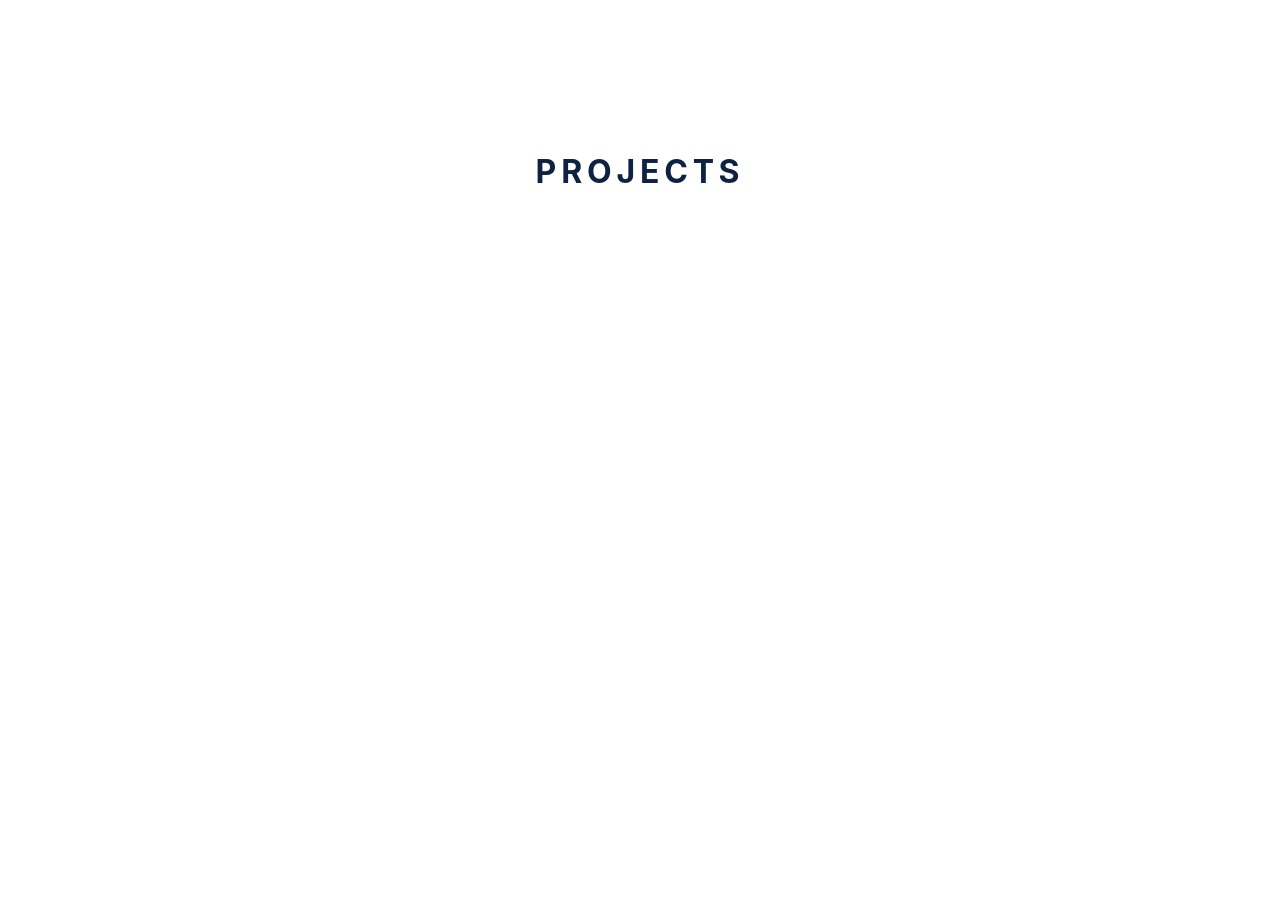
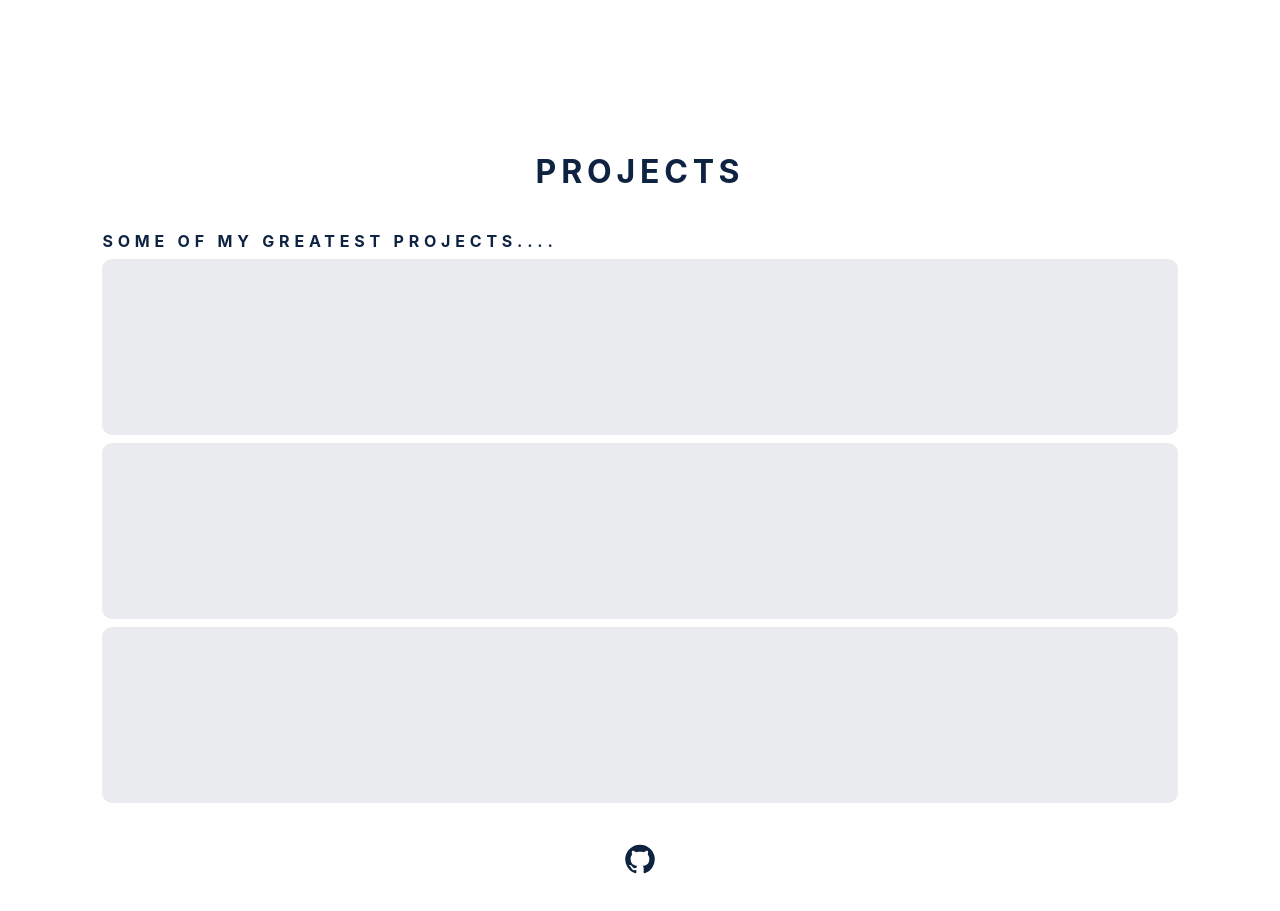
Before and after one commit to ishant2612/portfolio-v2, a React (Create React App) app: page / in a window 1280 px wide. Shown: the part 1720-2631 px from the top of the page. Built offline with nearby package versions, Linux system fonts and the light colour scheme; a web font is replaced by a local one.

Commit message:
Add @react-spring/web dependency and enhance About and Projects components with new styles and animations

```diff
--- a/package.json
+++ b/package.json
@@ -8,6 +8,7 @@
     "@gsap/react": "^2.1.1",
     "@mui/icons-material": "^6.1.3",
     "@mui/material": "^6.1.3",
+    "@react-spring/web": "^9.7.5",
     "@testing-library/jest-dom": "^5.17.0",
     "@testing-library/react": "^13.4.0",
     "@testing-library/user-event": "^13.5.0",
--- a/src/Components/About.jsx
+++ b/src/Components/About.jsx
@@ -28,6 +28,7 @@ const About = () => {
           {
             clipPath: "circle(100% at 50% 50%)", // Expands clip-path to cover screen
             duration: 1,
+            paddingTop: "10vh",
           },
           "same"
         )
@@ -35,6 +36,14 @@ const About = () => {
           ".skill-box p",
           {
             marginTop: "0vh",
+          },
+          "same"
+        )
+        .to(
+          ".bubbles",
+          {
+            opacity: 1,
+            duration: 0.5,
           },
           "same"
         );
@@ -102,7 +111,9 @@ const About = () => {
       <div className="skills" id="skills">
         <div className="skill-box">
           <p>SKILLS</p>
-          <div className="bubbles"></div>
+          <div className="bubbles">
+
+          </div>
         </div>
       </div>
     </div>
--- a/src/Components/Projects.jsx
+++ b/src/Components/Projects.jsx
@@ -1,10 +1,21 @@
 import React from "react";
 import "../Styles/Project.css";
+import GitHubIcon from '@mui/icons-material/GitHub';
 const Projects = () => {
   return (
     <div className="project-wrapper" id="projects">
       <div className="project-title">
-        <p>Projects</p>
+        <p className="project-title-text">Projects</p>
+        <div className="project-sec">
+          <p className="project-sec-title">Some of my greatest projects....</p>
+          <div className="pros">
+
+          </div>
+          <div className="pros"></div>
+          <div className="pros"></div>
+        </div>
+          <GitHubIcon className="github-icon" style={{color: "#0E2341",
+  fontSize: "2rem"}}/>
       </div>
     </div>
   );
--- a/src/Styles/About.css
+++ b/src/Styles/About.css
@@ -193,6 +193,15 @@
   /* z-index: 0; */
 }
 
+.bubbles{
+  height: 80vh;
+  opacity: 0;
+  width: 100vw;
+  display: flex;
+  justify-content: center;
+  align-items: center;
+  /* background-color: red; */
+}
 @media screen and (max-width: 575px) {
   .about-wrapper {
     height: 100vh;
--- a/src/Styles/Project.css
+++ b/src/Styles/Project.css
@@ -5,16 +5,18 @@
   background: #ffffff;
   color: black;
   margin-top: 30vh;
+
 }
 
 .project-title {
   display: flex;
+  flex-direction: column;
   align-items: center;
   justify-content: center;
   /* background-color: red; */
   padding: 4vh 0;
 }
-.project-title p {
+.project-title-text {
   /* font-family: Koulen;
   font-size: 6.125rem;
   font-style: normal;
@@ -39,3 +41,37 @@
   z-index: 0;
   text-transform: uppercase;
 }
+
+.project-sec-title{
+  /* font-size: 1.2rem; */
+  background: #0e2341;
+  -webkit-text-fill-color: transparent;
+  -webkit-background-clip: text;
+  background-clip: text;
+  font-size: 1rem; /* Adjust font size */
+  font-weight: bold;
+  letter-spacing: 0.3rem;
+  z-index: 0;
+  text-transform: uppercase;
+  text-align: start;
+}
+.project-sec{
+  display: flex;
+  flex-direction: column;
+  gap: 1vh;
+  /* align-items: center; */
+  /* justify-content: center; */
+
+  /* height: 90vh; */
+  width: 90vw;
+  padding: 5vh 3vw;
+  /* background-color: red; */
+
+}
+
+.pros{
+  height: 22vh;
+  width: 100%;
+  border-radius: 10px;
+  background-color: #11264617;
+}
```
Also changed, not shown: 1 other file (tests, documents, lock files or other folders).
